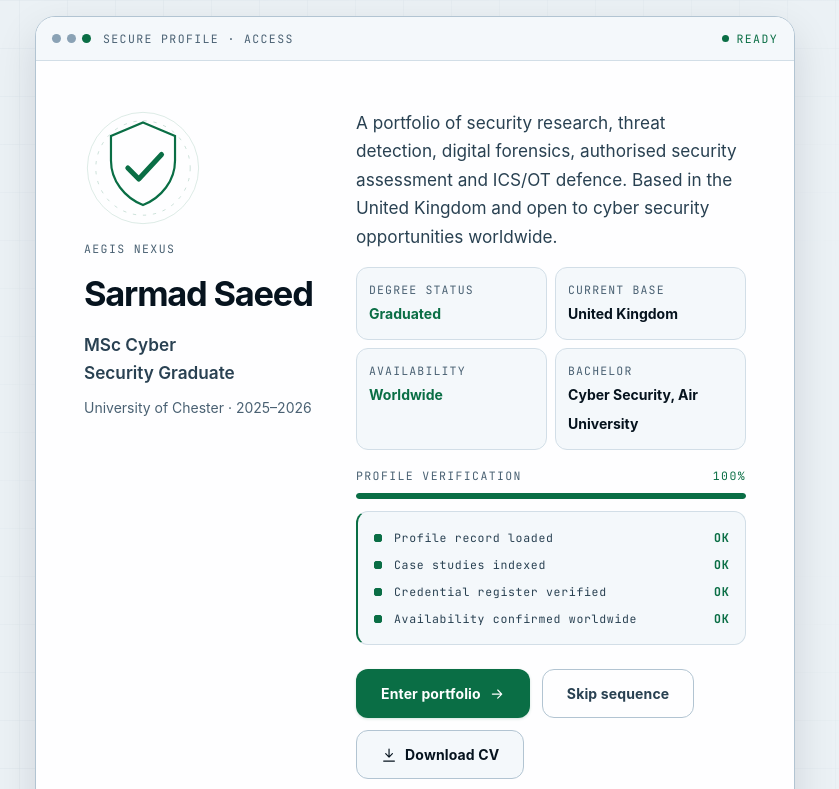
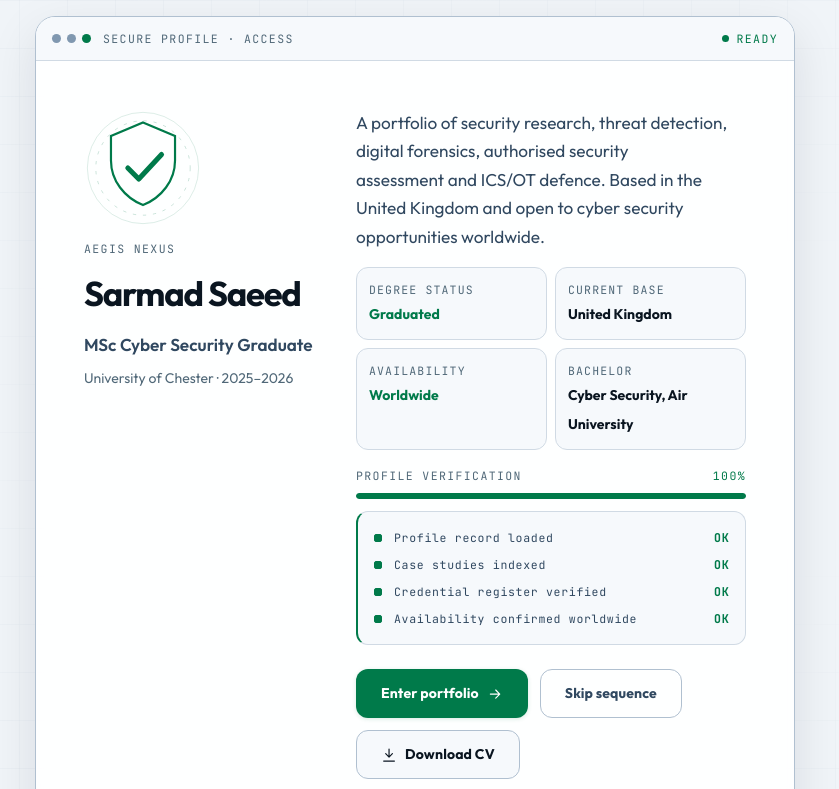
Before and after one commit to GhauriBoy295/GhauriBoy295.github.io, a plain HTML site: page index.html in a window 1280 px wide. Shown: the top 789 px of the page, without its empty margins (29-868 px from the left). Drawn offline with Linux system fonts and the light colour scheme.

Commit message:
Release 28.0.0 (WIP): visual overhaul — new palette, typography, glow effects and motion
Complete color palette overhaul: true-black canvas, electric green (#00FF9C)
accent, cyan (#00D4FF) secondary, deeper surfaces with more contrast.
Add Outfit font from Google Fonts for bolder display typography. Increase
heading sizes and weights for stronger visual hierarchy.

Enhance all interactive elements: glowing scroll progress bar with gradient,
animated gradient shift on hero surname, pulsing availability dot, glow
borders on card hover across all sections (education, certifications,
tools, features, contact). Stronger mission card hover with 6px lift
and green glow shadow. Skill bars with glow effect and gradient fill.

Motion upgrades: spring easing on reveals, larger translate distances
(32px), scale reveals from 0.94, spring-bounced filter animations.
Button active state with scale(0.98).

Version bump to 28.0.0 across all CSS/JS references and service worker.

Co-Authored-By: Claude Opus 4.6 <noreply@anthropic.com>

```diff
--- a/assets/css/base.css
+++ b/assets/css/base.css
@@ -66,15 +66,15 @@ h1, h2, h3, h4 {
   margin: 0;
   font-family: var(--font-display);
   color: var(--text-1);
-  font-weight: 700;
-  line-height: 1.08;
-  letter-spacing: -0.02em;
+  font-weight: 800;
+  line-height: 1.05;
+  letter-spacing: -0.03em;
   text-wrap: balance;
 }
 
-h1 { font-size: var(--text-h1); letter-spacing: -0.045em; }
-h2 { font-size: var(--text-h2); letter-spacing: -0.03em; }
-h3 { font-size: var(--text-h3); letter-spacing: -0.015em; line-height: 1.25; }
+h1 { font-size: var(--text-h1); letter-spacing: -0.05em; font-weight: 900; }
+h2 { font-size: var(--text-h2); letter-spacing: -0.035em; }
+h3 { font-size: var(--text-h3); letter-spacing: -0.02em; line-height: 1.2; }
 
 p { margin: 0; text-wrap: pretty; }
 ul, ol { margin: 0; padding: 0; list-style: none; }
@@ -273,10 +273,14 @@ time,
 .btn-primary {
   background: var(--secure);
   color: var(--secure-ink);
+  font-weight: 700;
   box-shadow: var(--glow-secure);
 }
 
-.btn-primary:hover { background: var(--secure-hover); box-shadow: var(--glow-secure), 0 8px 20px rgba(0, 0, 0, 0.45); }
+.btn-primary:hover {
+  background: var(--secure-hover);
+  box-shadow: 0 0 30px rgba(0, 255, 156, 0.3), 0 0 60px rgba(0, 255, 156, 0.1), 0 8px 24px rgba(0, 0, 0, 0.4);
+}
 
 .btn-secondary {
   background: var(--surface-2);
@@ -398,16 +402,17 @@ kbd {
   left: 0;
   z-index: calc(var(--z-header) + 2);
   width: 100%;
-  height: 2px;
+  height: 3px;
   pointer-events: none;
 }
 
 .scroll-progress span {
   display: block;
   height: 100%;
-  background: var(--secure);
+  background: var(--gradient-accent);
   transform: scaleX(0);
   transform-origin: 0 50%;
+  box-shadow: 0 0 12px rgba(0, 255, 156, 0.4), 0 0 30px rgba(0, 212, 255, 0.2);
 }
 
 /* ---------- Surface treatments ----------
@@ -540,10 +545,11 @@ kbd {
 .section + .section::before {
   content: "";
   display: block;
-  width: min(80%, 600px);
+  width: min(80%, 700px);
   height: 1px;
   margin: 0 auto calc(var(--section-gap) * -0.92);
   background: var(--divider);
+  box-shadow: 0 0 20px rgba(0, 255, 156, 0.06);
 }
 
 /* ---------- Theme-transition smoothing ---------- */
@@ -564,8 +570,9 @@ kbd {
   :root[data-motion="full"] .recognition article:hover,
   :root[data-motion="full"] .tool-grid li:hover,
   :root[data-motion="full"] .feature-grid li:hover {
-    transform: translateY(-2px);
-    box-shadow: var(--shadow-1);
+    transform: translateY(-4px);
+    box-shadow: var(--shadow-2), var(--glow-secure);
+    border-color: var(--secure-line);
   }
 }
 
--- a/assets/css/hero.css
+++ b/assets/css/hero.css
@@ -19,7 +19,7 @@
   content: "";
   position: absolute;
   inset: auto 0 0;
-  height: 45%;
+  height: 60%;
   background: linear-gradient(to bottom, transparent, var(--canvas));
   pointer-events: none;
 }
@@ -41,12 +41,13 @@
   position: absolute;
   inset: 0;
   z-index: -1;
-  background: radial-gradient(ellipse 52% 58% at 14% 34%,
-    color-mix(in srgb, var(--secure) 9%, transparent), transparent 66%);
+  background:
+    radial-gradient(ellipse 60% 60% at 10% 30%, rgba(0, 255, 156, 0.08), transparent 60%),
+    radial-gradient(ellipse 50% 50% at 80% 70%, rgba(0, 212, 255, 0.05), transparent 60%);
   pointer-events: none;
 }
 
-:root[data-theme="light"] .hero::before { display: none; }
+:root[data-theme="light"] .hero::before { opacity: 0.4; }
 
 /* ---------- Instrument rails ---------- */
 /* Only drawn where there is genuine empty gutter beside the centred shell.
@@ -136,6 +137,7 @@
   font-size: 0.8rem;
   font-weight: 600;
   color: var(--secure);
+  box-shadow: 0 0 20px rgba(0, 255, 156, 0.1);
 }
 
 .hero-availability i {
@@ -144,6 +146,16 @@
   border-radius: 50%;
   background: var(--secure);
   flex: none;
+  box-shadow: 0 0 8px var(--secure);
+}
+
+:root[data-motion="full"] .hero-availability i {
+  animation: pulse-dot 2s ease-in-out infinite;
+}
+
+@keyframes pulse-dot {
+  0%, 100% { box-shadow: 0 0 4px var(--secure); }
+  50% { box-shadow: 0 0 12px var(--secure), 0 0 24px rgba(0, 255, 156, 0.3); }
 }
 
 .hero-greeting {
@@ -156,14 +168,26 @@
 .hero-title {
   margin-block: var(--space-1) var(--space-3);
   text-transform: uppercase;
-  font-size: clamp(2.5rem, 7vw, 5rem);
+  font-size: clamp(3rem, 8vw, 6rem);
+  font-weight: 900;
+  letter-spacing: -0.05em;
 }
 
 .hero-title .surname {
   background: var(--gradient-accent);
+  background-size: 200% auto;
   -webkit-background-clip: text;
   background-clip: text;
   -webkit-text-fill-color: transparent;
+}
+
+:root[data-motion="full"] .hero-title .surname {
+  animation: gradient-shift 4s ease infinite;
+}
+
+@keyframes gradient-shift {
+  0%, 100% { background-position: 0% center; }
+  50% { background-position: 100% center; }
 }
 
 .hero-role {
@@ -499,6 +523,7 @@
   border-radius: var(--radius-lg);
   background: var(--border-soft);
   overflow: hidden;
+  box-shadow: 0 0 40px rgba(0, 255, 156, 0.04);
 }
 
 .stat-item {
@@ -513,13 +538,14 @@
 .stat-icon {
   display: grid;
   place-items: center;
-  width: 40px;
-  height: 40px;
+  width: 42px;
+  height: 42px;
   border: 1px solid var(--secure-line);
   border-radius: var(--radius-md);
   background: var(--secure-soft);
   color: var(--secure);
   flex: none;
+  box-shadow: 0 0 16px rgba(0, 255, 156, 0.08);
 }
 
 .stat-icon .icon { width: 19px; height: 19px; }
--- a/assets/css/shell.css
+++ b/assets/css/shell.css
@@ -299,8 +299,8 @@ body.boot-active .site-shell { filter: blur(2px); }
 
 .site-header.is-scrolled {
   border-bottom-color: var(--border-soft);
-  background: color-mix(in srgb, var(--canvas) 94%, transparent);
-  box-shadow: 0 1px 12px rgba(0, 0, 0, 0.15);
+  background: color-mix(in srgb, var(--canvas) 92%, transparent);
+  box-shadow: 0 1px 20px rgba(0, 0, 0, 0.3), 0 0 40px rgba(0, 0, 0, 0.1);
 }
 
 .header-inner {
--- a/assets/css/tokens.css
+++ b/assets/css/tokens.css
@@ -1,34 +1,24 @@
-/* AEGIS NEXUS — design tokens.
+/* AEGIS NEXUS v28 — design tokens.
 
    Two independently designed themes share one token contract:
 
-   BlackICE Night     black and deep navy structure, solid green for secure
-                      states and primary actions, red reserved for incident,
-                      offensive and risk semantics.
+   BlackICE Night     true-black ground with deep surfaces, electric green
+                      signal, cyan secondary, red for incident/offensive.
 
-   Forensic Daylight  a digital-forensics laboratory: white and cool grey
-                      surfaces, navy type, forest-green actions, controlled
-                      red evidence labels, no neon glow. Not an inversion —
-                      the surface ramp, borders, shadows and glow tokens are
-                      all defined separately.
-
-   Rule of the palette: navy/black carries 75–85% of the interface. Green is a
-   signal, not an atmosphere; --glow-* exist so that the small number of places
-   allowed to glow are countable. */
+   Forensic Daylight  a crisp forensic-laboratory aesthetic with stronger
+                      contrast and saturated accent greens. */
 
 :root {
   color-scheme: dark light;
 
   /* ---------- Type ---------- */
-  /* Body stays on the system stack — it costs nothing and renders natively.
-     Only the display and mono faces are self-hosted, 47KB for all three. */
-  --font-sans: Inter, ui-sans-serif, -apple-system, BlinkMacSystemFont, "SF Pro Display", "Segoe UI", Roboto, sans-serif;
-  --font-display: "Space Grotesk", Inter, ui-sans-serif, -apple-system, "Segoe UI", sans-serif;
+  --font-sans: "Outfit", Inter, ui-sans-serif, -apple-system, BlinkMacSystemFont, "SF Pro Display", "Segoe UI", Roboto, sans-serif;
+  --font-display: "Outfit", "Space Grotesk", Inter, ui-sans-serif, sans-serif;
   --font-mono: "JetBrains Mono", ui-monospace, "SFMono-Regular", "Cascadia Mono", Consolas, monospace;
 
-  --text-h1: clamp(2.75rem, 8vw, 6.25rem);
-  --text-h2: clamp(1.85rem, 3.6vw, 3.25rem);
-  --text-h3: clamp(1.15rem, 1.6vw, 1.5rem);
+  --text-h1: clamp(3rem, 9vw, 7rem);
+  --text-h2: clamp(2rem, 4vw, 3.75rem);
+  --text-h3: clamp(1.2rem, 1.8vw, 1.6rem);
   --text-body: clamp(1rem, 0.97rem + 0.15vw, 1.075rem);
   --text-small: 0.875rem;
   --text-micro: 0.72rem;
@@ -60,6 +50,7 @@
   --ease-enter: cubic-bezier(.22, 1, .36, 1);
   --ease-standard: cubic-bezier(.2, .8, .2, 1);
   --ease-exit: cubic-bezier(.4, 0, 1, 1);
+  --ease-spring: cubic-bezier(.34, 1.56, .64, 1);
   --duration-fast: 160ms;
   --duration-control: 220ms;
   --duration-layout: 360ms;
@@ -71,160 +62,146 @@
 }
 
 /* ---------- BlackICE Night ---------- */
-/* Near-black ground, navy-blue structure, one bright green signal, red kept
-   for incident and offensive states only.
-
-   The ground is close to pure black (#000306) and the surfaces are genuinely
-   navy rather than a desaturated slate, so the blue reads as a colour instead
-   of as "dark grey". Green and red are the only two hues that ever appear at
-   full strength, which is what keeps the red meaningful: if several things
-   glowed, an incident marker would stop being a signal. */
 :root,
 :root[data-theme="dark"] {
-  --canvas: #000306;
-  --obsidian: #02070E;
-  --surface-1: #061426;
-  --surface-2: #0A1F38;
-  --surface-3: #102B4D;
-  --surface-4: #173A66;
-  --border: #1E4A7A;
-  --border-soft: #10304F;
-  --border-strong: #2D6BA8;
+  --canvas: #000000;
+  --obsidian: #020408;
+  --surface-1: #0A0F18;
+  --surface-2: #111826;
+  --surface-3: #1A2236;
+  --surface-4: #242E44;
+  --border: #1C2B42;
+  --border-soft: #141E30;
+  --border-strong: #2A4060;
 
-  --secure: #29F58C;
-  --secure-hover: #6DFFB4;
-  --secure-deep: #0FB863;
-  --secure-ink: #00190D;
-  --secure-soft: rgba(41, 245, 140, 0.12);
-  --secure-line: rgba(41, 245, 140, 0.34);
+  --secure: #00FF9C;
+  --secure-hover: #33FFB3;
+  --secure-deep: #00CC7D;
+  --secure-ink: #000D06;
+  --secure-soft: rgba(0, 255, 156, 0.08);
+  --secure-line: rgba(0, 255, 156, 0.25);
 
-  --incident: #FF4D5E;
-  --incident-hover: #FF7382;
-  --incident-deep: #C92D3C;
-  --incident-ink: #210307;
-  --incident-soft: rgba(255, 77, 94, 0.13);
-  --incident-line: rgba(255, 77, 94, 0.36);
+  --cyan: #00D4FF;
+  --cyan-soft: rgba(0, 212, 255, 0.08);
+  --cyan-line: rgba(0, 212, 255, 0.25);
 
-  --evidence: #E9B949;
-  --evidence-soft: rgba(233, 185, 73, 0.13);
+  --incident: #FF3B53;
+  --incident-hover: #FF6478;
+  --incident-deep: #D92940;
+  --incident-ink: #1A0005;
+  --incident-soft: rgba(255, 59, 83, 0.1);
+  --incident-line: rgba(255, 59, 83, 0.3);
 
-  --text-1: #F2F7FB;
-  --text-2: #C6D6E4;
-  --text-3: #8FA8C0;
-  --text-invert: #02070E;
+  --evidence: #FFB020;
+  --evidence-soft: rgba(255, 176, 32, 0.1);
 
-  --focus-ring: #6DFFB4;
-  --shadow-1: 0 8px 24px rgba(0, 0, 0, 0.5);
-  --shadow-2: 0 24px 70px rgba(0, 0, 0, 0.62);
-  --glow-secure: 0 0 28px rgba(41, 245, 140, 0.22);
-  --glow-incident: 0 0 28px rgba(255, 77, 94, 0.2);
+  --text-1: #F0F4F8;
+  --text-2: #A0B4C8;
+  --text-3: #5A7A94;
+  --text-invert: #000000;
 
-  --grid-line: rgba(30, 74, 122, 0.55);
-  --scrim: rgba(0, 3, 6, 0.8);
-  --bar-colour: #02070E;
+  --focus-ring: #00FF9C;
+  --shadow-1: 0 8px 32px rgba(0, 0, 0, 0.6);
+  --shadow-2: 0 24px 80px rgba(0, 0, 0, 0.7);
+  --glow-secure: 0 0 40px rgba(0, 255, 156, 0.15), 0 0 80px rgba(0, 255, 156, 0.05);
+  --glow-incident: 0 0 40px rgba(255, 59, 83, 0.15);
+  --glow-cyan: 0 0 40px rgba(0, 212, 255, 0.15);
 
-  --gradient-accent: linear-gradient(135deg, var(--secure) 0%, #6DFFB4 50%, var(--secure) 100%);
-  --divider: linear-gradient(90deg, transparent 0%, var(--border-soft) 20%, var(--border-soft) 80%, transparent 100%);
+  --grid-line: rgba(20, 40, 70, 0.6);
+  --scrim: rgba(0, 0, 0, 0.85);
+  --bar-colour: #020408;
 
-  /* Glass: a translucent pane over whatever sits behind it. Matte is the
-     default surface — flat, opaque, no blur. */
-  --glass-bg: color-mix(in srgb, var(--surface-1) 66%, transparent);
-  --glass-border: color-mix(in srgb, var(--border-strong) 52%, transparent);
-  --glass-sheen: color-mix(in srgb, var(--secure) 7%, transparent);
-  --glass-blur: 16px;
+  --gradient-accent: linear-gradient(135deg, #00FF9C 0%, #00D4FF 50%, #00FF9C 100%);
+  --gradient-hero: linear-gradient(135deg, rgba(0, 255, 156, 0.06) 0%, transparent 40%, rgba(0, 212, 255, 0.04) 100%);
+  --gradient-card-border: linear-gradient(135deg, rgba(0, 255, 156, 0.3), rgba(0, 212, 255, 0.15), rgba(0, 255, 156, 0.05));
+  --gradient-card-border-hover: linear-gradient(135deg, rgba(0, 255, 156, 0.6), rgba(0, 212, 255, 0.4), rgba(0, 255, 156, 0.2));
+  --divider: linear-gradient(90deg, transparent 0%, rgba(0, 255, 156, 0.12) 20%, rgba(0, 212, 255, 0.12) 80%, transparent 100%);
 
-  /* ---------- Depth (3D) ----------
-     One perspective value shared by every tilting surface, so cards in the
-     same grid appear to sit in the same room rather than each having its own
-     camera. Tilt is capped low on purpose: past about 8deg a rectangular card
-     stops reading as a panel on a desk and starts reading as a game menu,
-     which the brief rules out. */
+  --glass-bg: rgba(10, 15, 24, 0.7);
+  --glass-border: rgba(42, 64, 96, 0.5);
+  --glass-sheen: rgba(0, 255, 156, 0.04);
+  --glass-blur: 20px;
+
   --perspective: 1100px;
   --tilt-max: 7deg;
   --lift-z: 26px;
 
-  /* Elevation is a shadow pair: a tight contact shadow that keeps the card
-     attached to the page, plus a wide soft one that carries the height. */
-  --elev-rest: 0 2px 6px rgba(0, 0, 0, 0.45), 0 10px 30px rgba(0, 0, 0, 0.4);
-  --elev-lift: 0 6px 14px rgba(0, 0, 0, 0.5), 0 30px 70px rgba(0, 0, 0, 0.55);
-  --edge-light: rgba(109, 255, 180, 0.16);
+  --elev-rest: 0 2px 8px rgba(0, 0, 0, 0.5), 0 12px 36px rgba(0, 0, 0, 0.45);
+  --elev-lift: 0 8px 20px rgba(0, 0, 0, 0.55), 0 36px 80px rgba(0, 0, 0, 0.6);
+  --edge-light: rgba(0, 255, 156, 0.12);
 }
 
 /* ---------- Forensic Daylight ---------- */
-/* Cooled in step with the dark theme: the grey ramp is bluer and the action
-   colour is a deep teal rather than forest green. Still an independently
-   authored light theme, not an inversion — it has its own surface ramp,
-   borders, shadows and flat glow tokens. */
 :root[data-theme="light"] {
   color-scheme: light;
 
-  --canvas: #EBF1F5;
-  --obsidian: #DFE8EF;
+  --canvas: #F0F4F8;
+  --obsidian: #E4EAF0;
   --surface-1: #FFFFFF;
-  --surface-2: #F4F8FB;
-  --surface-3: #E5EDF3;
-  --surface-4: #D6E3EC;
-  --border: #B2C4D2;
-  --border-soft: #D2DEE7;
-  --border-strong: #8AA2B5;
+  --surface-2: #F6F9FC;
+  --surface-3: #E8EEF4;
+  --surface-4: #D8E2EC;
+  --border: #B0C0D0;
+  --border-soft: #D0DAE4;
+  --border-strong: #8098B0;
 
-  --secure: #0A6E45;
-  --secure-hover: #085A38;
-  --secure-deep: #064B2F;
+  --secure: #007A4A;
+  --secure-hover: #006640;
+  --secure-deep: #005234;
   --secure-ink: #FFFFFF;
-  --secure-soft: #DCF3E7;
-  --secure-line: rgba(10, 110, 69, 0.4);
+  --secure-soft: #D8F4E8;
+  --secure-line: rgba(0, 122, 74, 0.35);
 
-  --incident: #B62537;
-  --incident-hover: #971B2B;
-  --incident-deep: #7C1523;
+  --cyan: #0084A8;
+  --cyan-soft: rgba(0, 132, 168, 0.08);
+  --cyan-line: rgba(0, 132, 168, 0.25);
+
+  --incident: #C4202E;
+  --incident-hover: #A01828;
+  --incident-deep: #801220;
   --incident-ink: #FFFFFF;
-  --incident-soft: #FAE0E4;
-  --incident-line: rgba(182, 37, 55, 0.38);
+  --incident-soft: #FCE0E3;
+  --incident-line: rgba(196, 32, 46, 0.35);
 
-  --evidence: #8A5B00;
-  --evidence-soft: #FBEFD6;
+  --evidence: #906000;
+  --evidence-soft: #FDF0D0;
 
-  --text-1: #06131E;
-  --text-2: #294152;
-  --text-3: #4A6173;
+  --text-1: #0A1520;
+  --text-2: #304860;
+  --text-3: #506878;
   --text-invert: #FFFFFF;
 
-  --focus-ring: #0A6E45;
-  --shadow-1: 0 2px 6px rgba(6, 19, 30, 0.07);
-  --shadow-2: 0 16px 42px rgba(6, 19, 30, 0.12);
-  /* Forensic Daylight does not glow. Both tokens collapse to flat elevation
-     so any component that opts into glow simply reads as a printed panel. */
-  --glow-secure: 0 1px 3px rgba(10, 110, 69, 0.18);
-  --glow-incident: 0 1px 3px rgba(182, 37, 55, 0.18);
+  --focus-ring: #007A4A;
+  --shadow-1: 0 2px 8px rgba(10, 21, 32, 0.06);
+  --shadow-2: 0 16px 48px rgba(10, 21, 32, 0.1);
+  --glow-secure: 0 1px 4px rgba(0, 122, 74, 0.16);
+  --glow-incident: 0 1px 4px rgba(196, 32, 46, 0.16);
+  --glow-cyan: 0 1px 4px rgba(0, 132, 168, 0.16);
 
-  --grid-line: rgba(138, 162, 181, 0.32);
-  --scrim: rgba(16, 34, 48, 0.42);
-  --bar-colour: #EBF1F5;
+  --grid-line: rgba(128, 152, 176, 0.25);
+  --scrim: rgba(10, 21, 32, 0.4);
+  --bar-colour: #F0F4F8;
 
-  --gradient-accent: linear-gradient(135deg, var(--secure) 0%, #064B2F 50%, var(--secure) 100%);
-  --divider: linear-gradient(90deg, transparent 0%, var(--border-soft) 20%, var(--border-soft) 80%, transparent 100%);
+  --gradient-accent: linear-gradient(135deg, #007A4A 0%, #005234 50%, #007A4A 100%);
+  --gradient-hero: linear-gradient(135deg, rgba(0, 122, 74, 0.04) 0%, transparent 40%, rgba(0, 132, 168, 0.03) 100%);
+  --gradient-card-border: linear-gradient(135deg, rgba(0, 122, 74, 0.2), rgba(0, 132, 168, 0.1), rgba(0, 122, 74, 0.05));
+  --gradient-card-border-hover: linear-gradient(135deg, rgba(0, 122, 74, 0.5), rgba(0, 132, 168, 0.3), rgba(0, 122, 74, 0.15));
+  --divider: linear-gradient(90deg, transparent 0%, rgba(0, 122, 74, 0.15) 20%, rgba(0, 132, 168, 0.1) 80%, transparent 100%);
 
-  --glass-bg: color-mix(in srgb, #FFFFFF 76%, transparent);
-  --glass-border: color-mix(in srgb, var(--border) 80%, transparent);
-  --glass-sheen: color-mix(in srgb, var(--secure) 5%, transparent);
-  --glass-blur: 14px;
+  --glass-bg: rgba(255, 255, 255, 0.78);
+  --glass-border: rgba(176, 192, 208, 0.6);
+  --glass-sheen: rgba(0, 122, 74, 0.04);
+  --glass-blur: 16px;
 
-  /* Same geometry, lighter elevation: a forensic-laboratory sheet lifts off a
-     white desk with far less shadow than a panel lifts off black, and the same
-     opacities that read as depth on dark read as dirt on white. */
   --perspective: 1100px;
   --tilt-max: 6deg;
   --lift-z: 20px;
 
-  --elev-rest: 0 1px 3px rgba(6, 19, 30, 0.08), 0 6px 18px rgba(6, 19, 30, 0.08);
-  --elev-lift: 0 3px 8px rgba(6, 19, 30, 0.1), 0 18px 42px rgba(6, 19, 30, 0.14);
-  --edge-light: rgba(10, 110, 69, 0.14);
+  --elev-rest: 0 1px 4px rgba(10, 21, 32, 0.07), 0 8px 24px rgba(10, 21, 32, 0.07);
+  --elev-lift: 0 4px 10px rgba(10, 21, 32, 0.09), 0 24px 52px rgba(10, 21, 32, 0.13);
+  --edge-light: rgba(0, 122, 74, 0.1);
 }
 
-/* Very wide screens: let the shell breathe rather than stranding the layout in
-   a narrow column with hundreds of pixels of dead gutter either side. The hero
-   rails fill what remains. */
 @media (min-width: 1700px) {
   :root { --shell-max: 1560px; }
 }
--- a/assets/js/boot.js
+++ b/assets/js/boot.js
@@ -15,7 +15,7 @@
    At "calm" the checklist resolves in one step with no tunnel; at "off" it is
    already complete when the panel paints. */
 
-import { motionLevel, coarseOrSmall, reducedMotionQuery } from './core.js?v=27.0.0';
+import { motionLevel, coarseOrSmall, reducedMotionQuery } from './core.js?v=28.0.0';
 
 /* ---------- Data tunnel ----------
 
--- a/assets/js/depth.js
+++ b/assets/js/depth.js
@@ -24,7 +24,7 @@
      on a low-power device. Nothing here is content: if it never runs, the page
      is unchanged apart from a flat shadow. */
 
-import { $$, root, motionLevel, finePointerQuery, lowPower } from './core.js?v=27.0.0';
+import { $$, root, motionLevel, finePointerQuery, lowPower } from './core.js?v=28.0.0';
 
 const CARD_SELECTOR = '.depth-card';
 
--- a/assets/js/globe.js
+++ b/assets/js/globe.js
@@ -14,7 +14,7 @@
    on motion levels below "full". At "calm" a single static frame is painted,
    which costs one paint and no loop. */
 
-import { motionLevel, root } from './core.js?v=27.0.0';
+import { motionLevel, root } from './core.js?v=28.0.0';
 
 const NODES = [
   { name: 'United Kingdom', lat: 52.5, lon: -1.5, base: true },
--- a/assets/js/report.js
+++ b/assets/js/report.js
@@ -8,8 +8,8 @@
    bookmarked and restored on load. History is replaced rather than pushed, so
    Back never has to walk through every report the visitor opened. */
 
-import { $, el, svgIcon, showToast, copyText, motionLevel } from './core.js?v=27.0.0';
-import { projectData, order } from './project-data.js?v=27.0.0';
+import { $, el, svgIcon, showToast, copyText, motionLevel } from './core.js?v=28.0.0';
+import { projectData, order } from './project-data.js?v=28.0.0';
 
 const HASH_PREFIX = '#case-';
 
--- a/index.html
+++ b/index.html
@@ -4,7 +4,7 @@
   <meta charset="utf-8">
   <meta name="viewport" content="width=device-width, initial-scale=1, viewport-fit=cover">
   <meta name="color-scheme" content="dark light">
-  <meta name="theme-color" content="#04090E">
+  <meta name="theme-color" content="#000000">
   <meta name="description" content="AEGIS NEXUS — the cyber security portfolio of Sarmad Saeed, MSc Cyber Security Graduate of the University of Chester. Based in the United Kingdom and open to cyber security opportunities worldwide across SOC operations, DFIR, ICS/OT security and security research.">
   <meta name="author" content="Sarmad Saeed">
   <meta name="robots" content="index, follow">
@@ -32,16 +32,20 @@
   <link rel="apple-touch-icon" href="apple-touch-icon.png">
   <link rel="manifest" href="site.webmanifest">
 
-  <link rel="stylesheet" href="assets/css/tokens.css?v=27.0.0">
-  <link rel="stylesheet" href="assets/css/base.css?v=27.0.0">
-  <link rel="stylesheet" href="assets/css/shell.css?v=27.0.0">
-  <link rel="stylesheet" href="assets/css/hero.css?v=27.0.0">
-  <link rel="stylesheet" href="assets/css/sections.css?v=27.0.0">
-  <link rel="stylesheet" href="assets/css/missions.css?v=27.0.0">
-  <link rel="stylesheet" href="assets/css/overlays.css?v=27.0.0">
-  <link rel="stylesheet" href="assets/css/motion.css?v=27.0.0">
-  <link rel="stylesheet" href="assets/css/print.css?v=27.0.0">
-  <script type="module" src="assets/js/app.js?v=27.0.0"></script>
+  <link rel="preconnect" href="https://fonts.googleapis.com">
+  <link rel="preconnect" href="https://fonts.gstatic.com" crossorigin>
+  <link rel="stylesheet" href="https://fonts.googleapis.com/css2?family=Outfit:wght@400;600;700;800;900&display=swap">
+
+  <link rel="stylesheet" href="assets/css/tokens.css?v=28.0.0">
+  <link rel="stylesheet" href="assets/css/base.css?v=28.0.0">
+  <link rel="stylesheet" href="assets/css/shell.css?v=28.0.0">
+  <link rel="stylesheet" href="assets/css/hero.css?v=28.0.0">
+  <link rel="stylesheet" href="assets/css/sections.css?v=28.0.0">
+  <link rel="stylesheet" href="assets/css/missions.css?v=28.0.0">
+  <link rel="stylesheet" href="assets/css/overlays.css?v=28.0.0">
+  <link rel="stylesheet" href="assets/css/motion.css?v=28.0.0">
+  <link rel="stylesheet" href="assets/css/print.css?v=28.0.0">
+  <script type="module" src="assets/js/app.js?v=28.0.0"></script>
 
   <script>
     /* Resolve both preferences before first paint.
@@ -647,12 +651,12 @@
                 <div>
                   <span class="stat-icon"><svg class="icon" aria-hidden="true"><use href="#icon-graduation"></use></svg></span>
                   <dt>Degrees</dt>
-                  <dd>2 in cyber security</dd>
+                  <dd><span class="count-up" data-count="2">2</span> in cyber security</dd>
                 </div>
                 <div>
                   <span class="stat-icon"><svg class="icon" aria-hidden="true"><use href="#icon-code"></use></svg></span>
                   <dt>Case studies</dt>
-                  <dd>5 documented</dd>
+                  <dd><span class="count-up" data-count="5">5</span> documented</dd>
                 </div>
                 <div>
                   <span class="stat-icon"><svg class="icon" aria-hidden="true"><use href="#icon-globe"></use></svg></span>
@@ -1642,7 +1646,7 @@
 
       <div class="footer-legal">
         <p class="footer-status">
-          <span>Release 27.0.0</span>
+          <span>Release 28.0.0</span>
           <span>Status <span id="connectionState" class="is-online">Online</span></span>
           <span>Base United Kingdom</span>
           <span>Availability Worldwide</span>
--- a/service-worker.js
+++ b/service-worker.js
@@ -13,14 +13,14 @@
    Documents and CV files are intentionally not precached — they are large and
    rarely needed offline. They still cache on first use via the asset path. */
 
-const CACHE_VERSION = 'v27-0-0';
+const CACHE_VERSION = 'v28-0-0';
 const SHELL_CACHE = `portfolio-shell-${CACHE_VERSION}`;
 
 /* Must match the query strings the document and the module graph actually
    request, or the precache stores URLs the page never asks for and the
    largest assets silently fall through to the network. Keep ASSET_REV in step
    with the ?v= values in index.html and in the import specifiers in app.js. */
-const ASSET_REV = '27.0.0';
+const ASSET_REV = '28.0.0';
 
 const CSS_MODULES = ['tokens', 'base', 'shell', 'hero', 'sections', 'missions', 'overlays', 'motion', 'print'];
 const JS_MODULES = ['app', 'core', 'globe', 'report', 'boot', 'depth', 'project-data'];
```
Also changed, not shown: assets/css/missions.css (+6 -6 lines), assets/css/motion.css (+11 -11 lines), assets/css/sections.css (+48 -12 lines), assets/js/app.js (+6 -6 lines).
